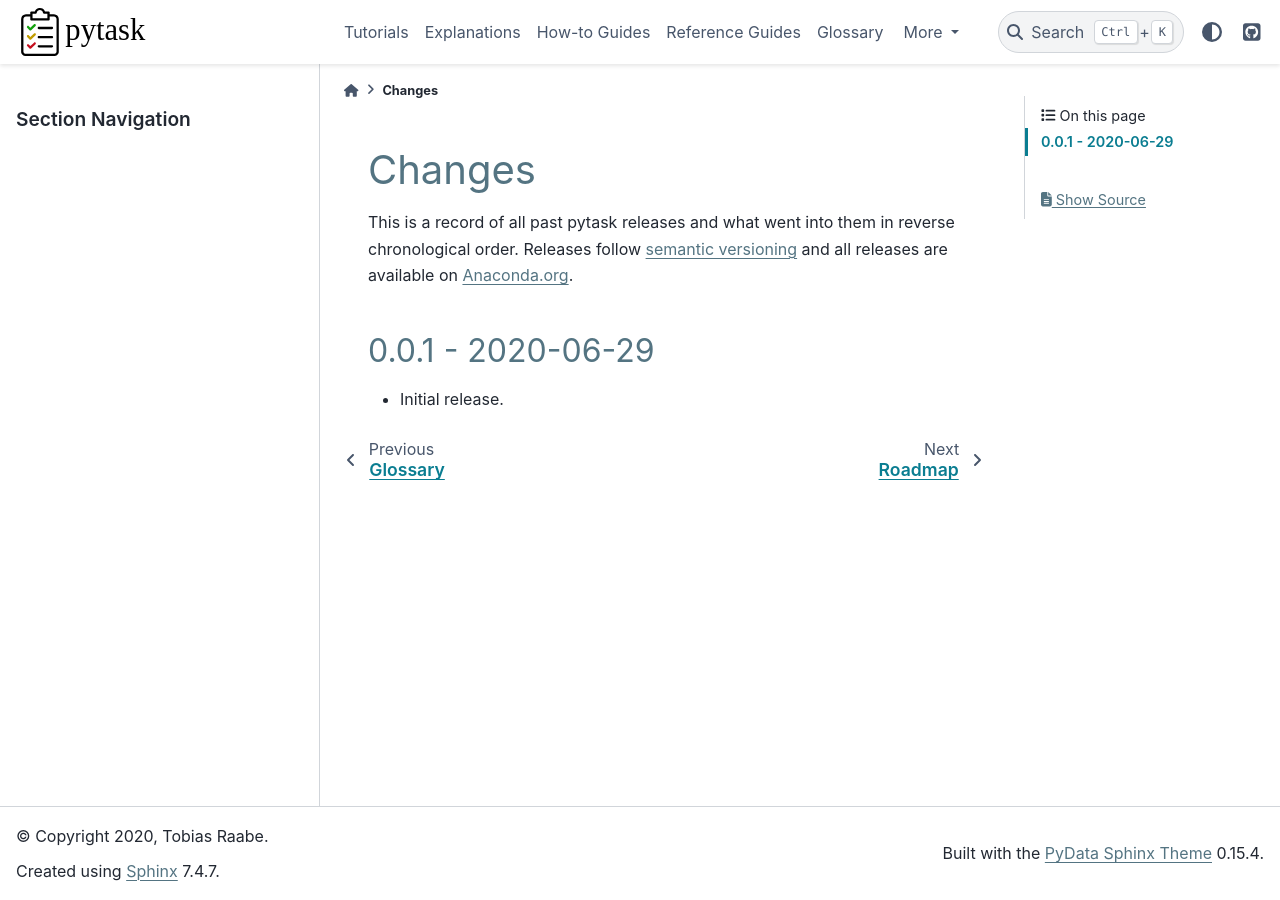
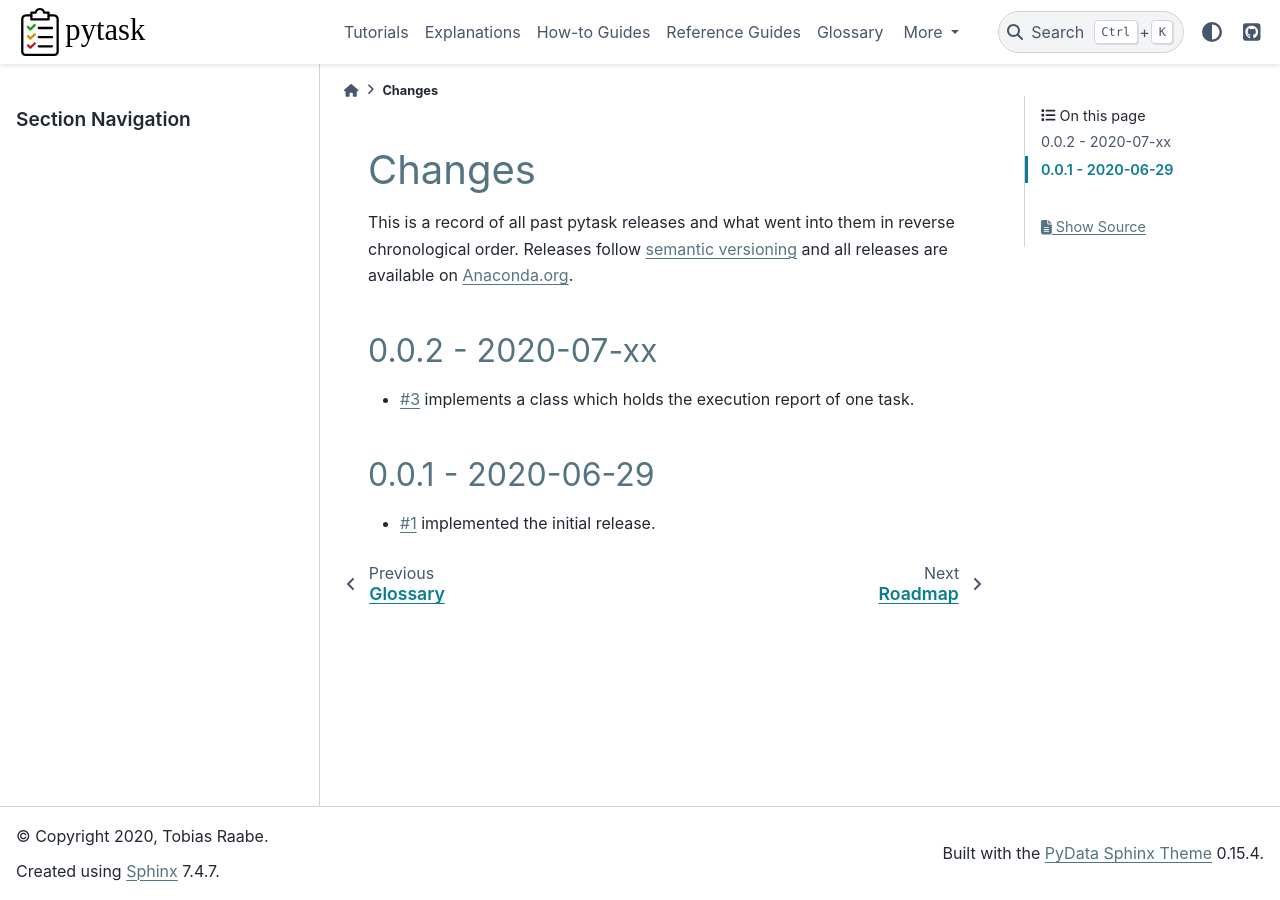
Before and after one commit to pytask-dev/pytask, a Sphinx documentation site: the page built from docs/changes.rst, in a window 1280 px wide. Built offline with Sphinx 7.4.7 and the PyData theme 0.15.4, drawn with Linux system fonts in a browser that asks for light colours.

Commit message:
To changes.rst.

```diff
--- a/docs/changes.rst
+++ b/docs/changes.rst
@@ -6,7 +6,13 @@ chronological order. Releases follow `semantic versioning <https://semver.org/>`
 all releases are available on `Anaconda.org <https://anaconda.org/pytask/pytask>`_.
 
 
+0.0.2 - 2020-07-xx
+------------------
+
+- :gh:`3` implements a class which holds the execution report of one task.
+
+
 0.0.1 - 2020-06-29
 ------------------
 
-- Initial release.
+- :gh:`1` implemented the initial release.
```
